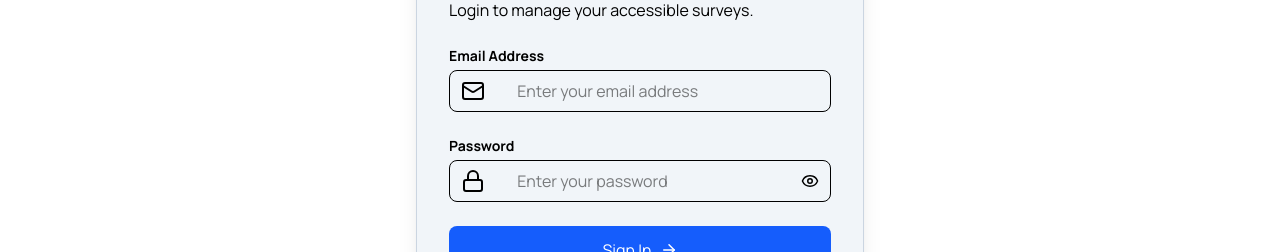
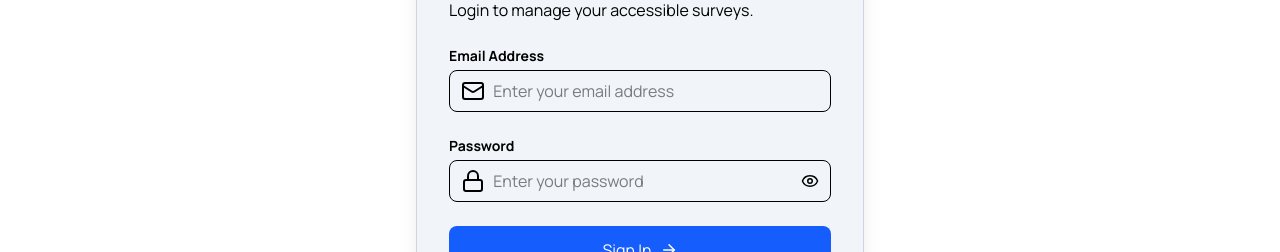
Before and after one commit to Sarmad-jsdev/Access-Form-Project, a React (Vite) app in the folder frontEnd/: page /Login in a window 1280 px wide. Shown: the part 333-585 px from the top of the page. Built offline with nearby package versions, Linux system fonts and the light colour scheme; no server answers.

Commit message:
Fix padding in Login input fields
Adjusted padding in email and password input fields for better alignment.

```diff
--- a/frontEnd/src/pages/Login.jsx
+++ b/frontEnd/src/pages/Login.jsx
@@ -167,7 +167,7 @@ const Login = () => {
                   onChange={(e) =>
                     handleChange("email", e.target.value)
                   }
-                  className="w-full pl-16 pr-8 py-2 border rounded-lg"
+                  className="w-full pl-10 pr-8 py-2 border rounded-lg"
                   placeholder=" Enter your email address"
                 />
               </div>
@@ -194,7 +194,7 @@ const Login = () => {
                   onChange={(e) =>
                     handleChange("password", e.target.value)
                   }
-                  className="w-full pl-16 pr-10 py-2 border rounded-lg"
+                  className="w-full pl-10 pr-8 py-2 border rounded-lg"
                   placeholder=" Enter your password"
                 />
 
```
